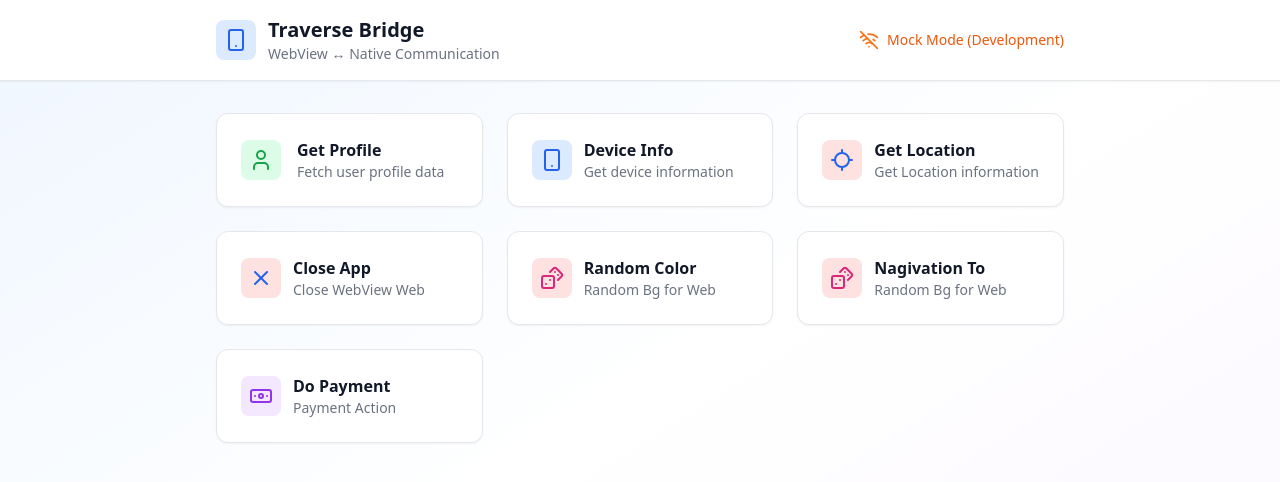
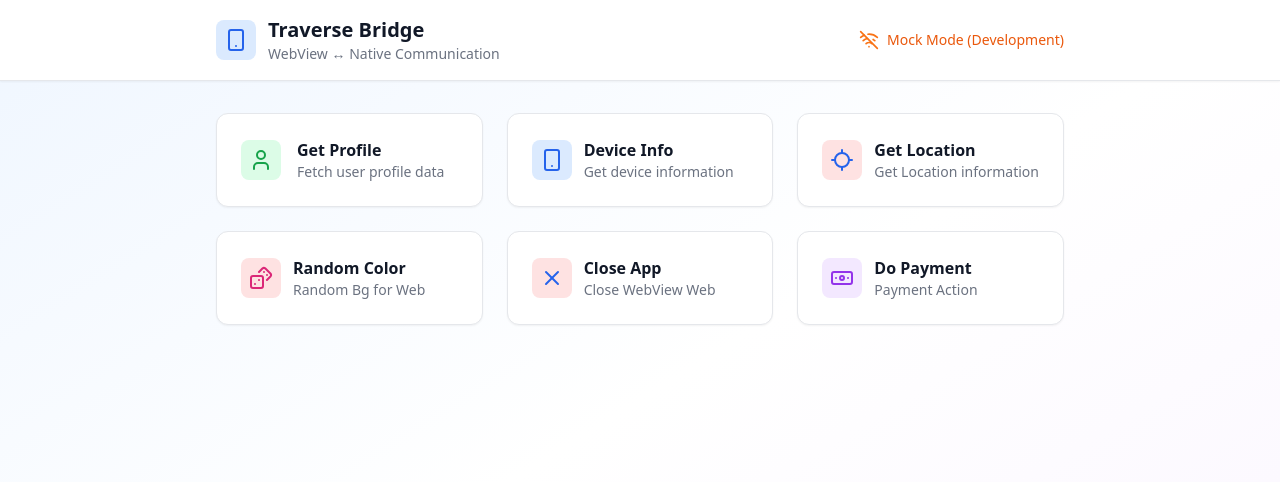
Before and after one commit to SokPeav/React-SDK, a React (Vite) app: page / in a window 1280 px wide. Shown: the top 482 px of the page. Built offline with nearby package versions, Linux system fonts and the light colour scheme.

Commit message:
condition json data

```diff
--- a/src/App.tsx
+++ b/src/App.tsx
@@ -77,6 +77,7 @@ function App() {
   const [profile, setProfile] = useState(null);
   const [deviceInfo, setDeviceInfo] = useState(null);
   const [locationInfo, setLocationInfo] = useState(null);
+  const [barTitleInfo, setBarTitleInfo] = useState(null);
   const [message, setMessage] = useState("");
   const [loading, setLoading] = useState(false);
   const [showCloseDialog, setShowCloseDialog] = useState(false);
@@ -141,21 +142,20 @@ function App() {
     }
   };
 
-  const randomizeColor = useCallback(() => {
+  const randomizeColor = useCallback(async () => {
     const bgColor = generateBeautifulColor();
 
-    Traverse.bridge("setBarTitle", {
-      title: "Hello world",
+    const barTitle: any = await Traverse.bridge("setBarTitle", {
+      title: "Coffee Tnol",
       color: generateBeautifulColor(),
       bgColor,
     });
-  }, []);
-  const handleNavigationTo = useCallback(() => {
-    Traverse.bridge("navigateTo", { route: "/profile" });
+    setBarTitleInfo(barTitle);
   }, []);
 
   const handleCloseApp = async () => {
-    setShowCloseDialog(true);
+    const openOrNah = !isConnected ? false : true;
+    setShowCloseDialog(openOrNah);
   };
   const handleCloseResponse = (confirmed: boolean) => {
     if (confirmed) {
@@ -180,7 +180,6 @@ function App() {
         currency: "USD",
         account: "00001",
       });
-      console.log(payment);
       if (payment.status === "success") {
         setShowPaymentSuccess(true);
       }
@@ -424,28 +423,7 @@ function App() {
               </div>
             )}
           </div>
-          <div className="space-y-4">
-            {/* Button Card */}
-            <div className="bg-white rounded-xl border border-gray-200 shadow-sm p-6">
-              <button
-                onClick={() => {
-                  handleCloseApp();
-                }}
-                disabled={loading}
-                className="w-full flex items-center space-x-4 group"
-              >
-                <div className="flex items-center space-x-3">
-                  <div className="p-2 bg-red-100 rounded-lg group-hover:bg-blue-200 transition-colors">
-                    <X className="w-6 h-6 text-blue-600" />
-                  </div>
-                  <div className="text-left">
-                    <h3 className="font-semibold text-gray-900">Close App</h3>
-                    <p className="text-sm text-gray-500">Close WebView Web</p>
-                  </div>
-                </div>
-              </button>
-            </div>
-          </div>
+
           <div className="space-y-4">
             {/* Button Card */}
             <div className="bg-white rounded-xl border border-gray-200 shadow-sm p-6">
@@ -467,24 +445,34 @@ function App() {
                 </div>
               </button>
             </div>
+
+            {/* JSON Block aligned with button card */}
+            {barTitleInfo && (
+              <div className="bg-gray-900 text-white rounded-xl border border-gray-700 p-4 text-sm">
+                <h4 className="font-semibold mb-2"> JSON Data</h4>
+                <pre className="whitespace-pre-wrap overflow-x-auto">
+                  {JSON.stringify(barTitleInfo, null, 2)}
+                </pre>
+              </div>
+            )}
           </div>
-          <div className="space-y-4">
+   <div className="space-y-4">
             {/* Button Card */}
             <div className="bg-white rounded-xl border border-gray-200 shadow-sm p-6">
               <button
-                onClick={handleNavigationTo}
+                onClick={() => {
+                  handleCloseApp();
+                }}
                 disabled={loading}
                 className="w-full flex items-center space-x-4 group"
               >
                 <div className="flex items-center space-x-3">
-                  <div className="p-2 bg-red-100 rounded-lg group-hover:bg-pink-200 transition-colors">
-                    <Dices className="w-6 h-6 text-pink-600" />
+                  <div className="p-2 bg-red-100 rounded-lg group-hover:bg-blue-200 transition-colors">
+                    <X className="w-6 h-6 text-blue-600" />
                   </div>
                   <div className="text-left">
-                    <h3 className="font-semibold text-gray-900">
-                      Nagivation To
-                    </h3>
-                    <p className="text-sm text-gray-500">Random Bg for Web</p>
+                    <h3 className="font-semibold text-gray-900">Close App</h3>
+                    <p className="text-sm text-gray-500">Close WebView Web</p>
                   </div>
                 </div>
               </button>
--- a/src/core/Traverse.ts
+++ b/src/core/Traverse.ts
@@ -620,10 +620,8 @@ class TraverseSDK {
     const isEvent = id === -1 || typeof id !== "number";
     if (isEvent) {
       const eventName = typeof id === "string" ? id : event;
-      const jsonData =
-        typeof event === "string" && typeof data === "string" ? data : event;
 
-      this.handleNativeEvent(eventName, jsonData, action);
+      this.handleNativeEvent(eventName, data, action);
     } else {
       this.handleNativeResponse(id, data);
     }
@@ -635,7 +633,7 @@ class TraverseSDK {
     action?: string
   ): void {
     try {
-      const parsedData = JSON.parse(data);
+      const parsedData = data !== "" ? JSON.parse(data) : data;
       const callback = action
         ? (payload: any) => this.callHandler(action, payload)
         : undefined;
@@ -719,6 +717,18 @@ class TraverseSDK {
             osVersion: navigator.userAgent,
           };
           break;
+        case "setBarTitle":
+          mockData = {
+            title: "testing",
+            color: "#FF6B6B",
+            bgColor: "#0984E3",
+          };
+          break;
+        case "closeApp":
+          mockData = {
+            reason: "test leng",
+          };
+          break;
 
         default:
           mockData = { ok: true };
```
